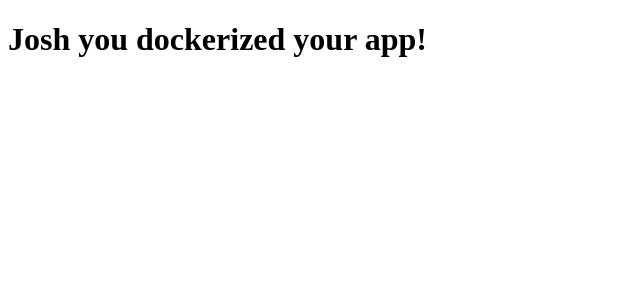
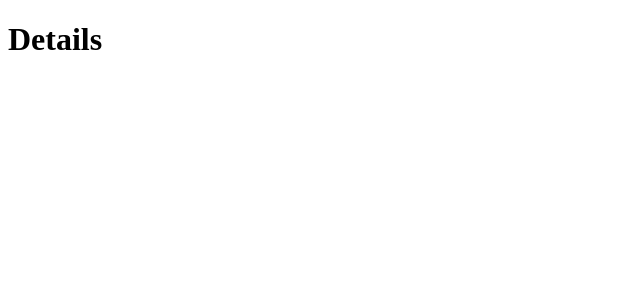
Before and after one commit to LocalHappiness/dockerized-josherman.tech, a Next.js app in the folder packages/landingpage/: page / in a window 1280 px wide. Shown: the top 300 px of the page, without its empty margins (0-640 px from the left). Built offline with nearby package versions, Linux system fonts and the light colour scheme.

Commit message:
Update package.json
Updated Typescript to 3.9.2 and updated other stuff

```diff
--- /dev/null
+++ b/packages/landingpage/pages/[vehicle]/[josh].tsx
@@ -0,0 +1,5 @@
+import React from "react"
+
+const josh = () => <h1>Josh</h1>
+
+export default josh
--- /dev/null
+++ b/packages/landingpage/pages/details.tsx
@@ -0,0 +1,5 @@
+import React from "react"
+
+const details = () => <h1>Details</h1>
+
+export default details
--- a/packages/landingpage/pages/index.tsx
+++ b/packages/landingpage/pages/index.tsx
@@ -1,5 +1,5 @@
 import React from "react"
 
-const IndexPage = () => <h1>Josh you dockerized your app!</h1>
+const index = () => <h1>Details</h1>
 
-export default IndexPage
+export default index
```
Also changed, not shown: packages/landingpage/package.json (+8 -8 lines), packages/landingpage/next.config.js (line endings or trailing spaces), 2 other files (tests, documents, lock files or other folders).
